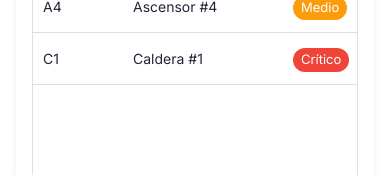
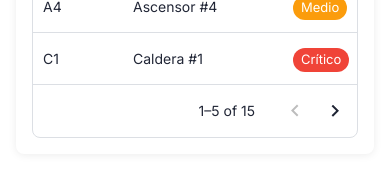
Before and after one commit to inspectar-cl/InspectAR-deploy, a Next.js app in the folder frontend/: page /dashboard/activos in a window 390 px wide. Shown: the part 669-844 px from the top of the page. Built offline with nearby package versions, Linux system fonts and the light colour scheme; no server answers; sample sign-in values are in the browser's storage.

Commit message:
Lista de activos v1.0.1 - altura responsiva

```diff
--- a/frontend/src/components/dashboard/activos/ActivosTable.tsx
+++ b/frontend/src/components/dashboard/activos/ActivosTable.tsx
@@ -1,8 +1,8 @@
 'use client'
 
 import * as React from 'react'
-import { DataGrid, GridColDef } from '@mui/x-data-grid'
-import { Paper, Box, Chip, TextField, MenuItem, Stack,} from '@mui/material'
+import { DataGrid, GridColDef, GridRenderCellParams } from '@mui/x-data-grid'
+import { Paper, Box, Chip, TextField, MenuItem, Stack} from '@mui/material'
 
 type Activo = {
   id: string
@@ -68,7 +68,7 @@ export default function ActivosTable() {
   const estados = ['OK', 'Medio', 'Crítico']
 
   return (
-    <Box sx={{ height: 700, width: '100%' }}>
+    <Box sx={{ height: '100%', width: '100%' }}>
       <Paper elevation={3} sx={{ p: 2, mb: 2 }}>
         <Stack direction={{ xs: 'column', sm: 'row' }} spacing={2}>
           <TextField
```
